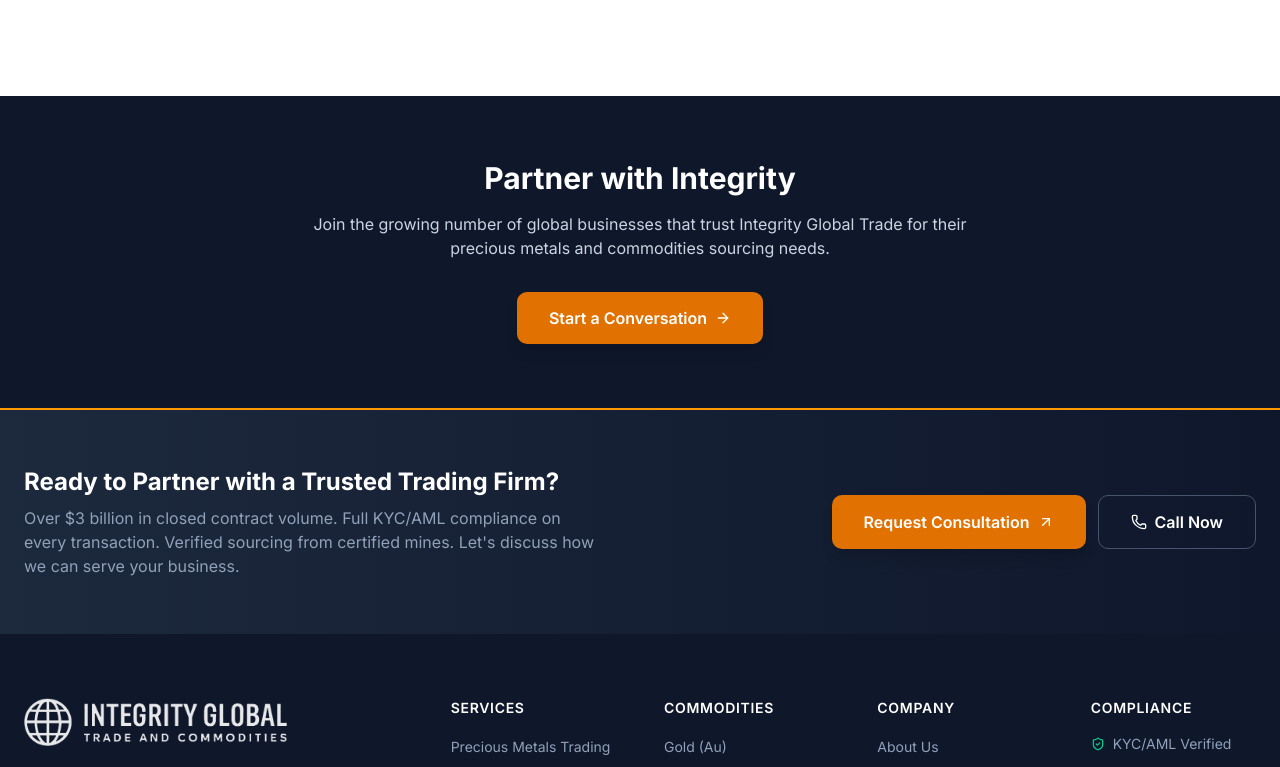
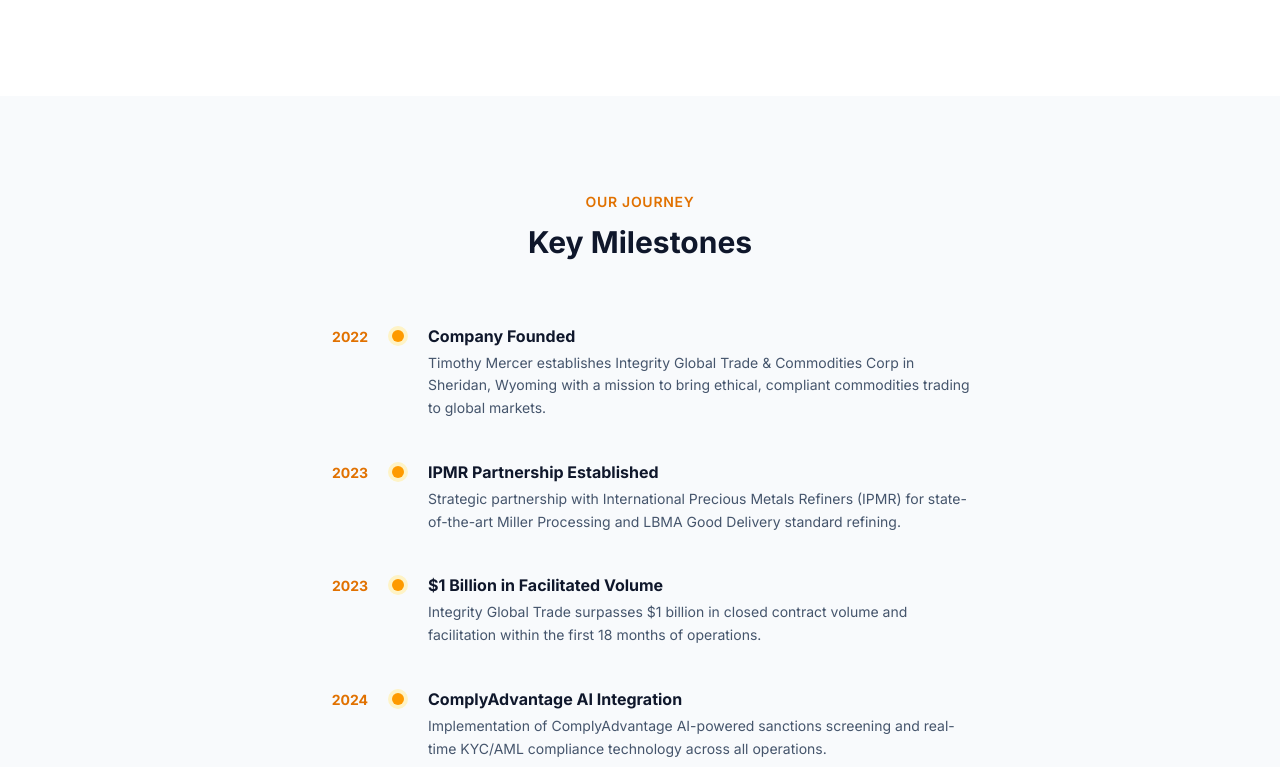
Before and after one commit to FacelessMedia/integrity-global-trade, a Next.js app: page /about in a window 1280 px wide. Shown: the part 2752-3519 px from the top of the page. Built offline with nearby package versions, Linux system fonts and the light colour scheme; no server answers; a web font is replaced by a local one.

Commit message:
100 improvements batch 6: Company timeline on About page, milestone history

```diff
--- a/src/app/about/page.tsx
+++ b/src/app/about/page.tsx
@@ -245,6 +245,37 @@
         </div>
       </section>
 
+      {/* Company Timeline — Item #87 */}
+      <section className="py-24 bg-slate-50">
+        <div className="container mx-auto px-6">
+          <div className="max-w-3xl mx-auto text-center mb-16">
+            <div className="text-amber-600 font-semibold text-sm uppercase tracking-wider mb-3">Our Journey</div>
+            <h2 className="text-3xl font-bold text-slate-900 mb-4">Key Milestones</h2>
+          </div>
+          <div className="max-w-2xl mx-auto space-y-8">
+            {[
+              { year: "2022", title: "Company Founded", description: "Timothy Mercer establishes Integrity Global Trade & Commodities Corp in Sheridan, Wyoming with a mission to bring ethical, compliant commodities trading to global markets." },
+              { year: "2023", title: "IPMR Partnership Established", description: "Strategic partnership with International Precious Metals Refiners (IPMR) for state-of-the-art Miller Processing and LBMA Good Delivery standard refining." },
+              { year: "2023", title: "$1 Billion in Facilitated Volume", description: "Integrity Global Trade surpasses $1 billion in closed contract volume and facilitation within the first 18 months of operations." },
+              { year: "2024", title: "ComplyAdvantage AI Integration", description: "Implementation of ComplyAdvantage AI-powered sanctions screening and real-time KYC/AML compliance technology across all operations." },
+              { year: "2025", title: "$3 Billion Milestone", description: "Company surpasses $3 billion in total closed contract volume and facilitation, serving clients across 50+ countries worldwide." },
+              { year: "2026", title: "Continued Growth", description: "Expanding semiconductor metals supply capabilities and deepening relationships with UN-certified mining operations globally." },
+            ].map((milestone, idx) => (
+              <div key={idx} className="flex gap-6 items-start">
+                <div className="shrink-0 w-16 text-right">
+                  <span className="text-sm font-bold text-amber-600">{milestone.year}</span>
+                </div>
+                <div className="w-3 h-3 rounded-full bg-amber-500 mt-1.5 shrink-0 ring-4 ring-amber-100" />
+                <div className="pb-2">
+                  <h3 className="font-bold text-slate-900 mb-1">{milestone.title}</h3>
+                  <p className="text-sm text-slate-600 leading-relaxed">{milestone.description}</p>
+                </div>
+              </div>
+            ))}
+          </div>
+        </div>
+      </section>
+
       {/* CTA */}
       <section className="py-16 bg-slate-900">
         <div className="container mx-auto px-6 text-center">
```
